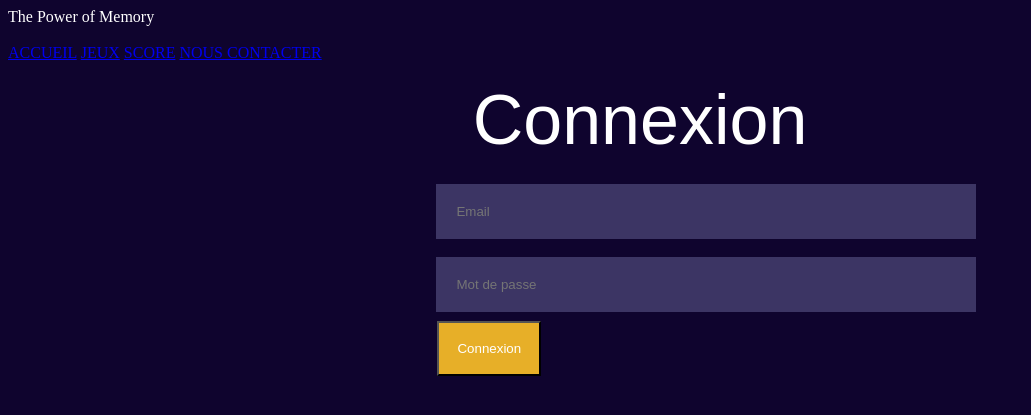
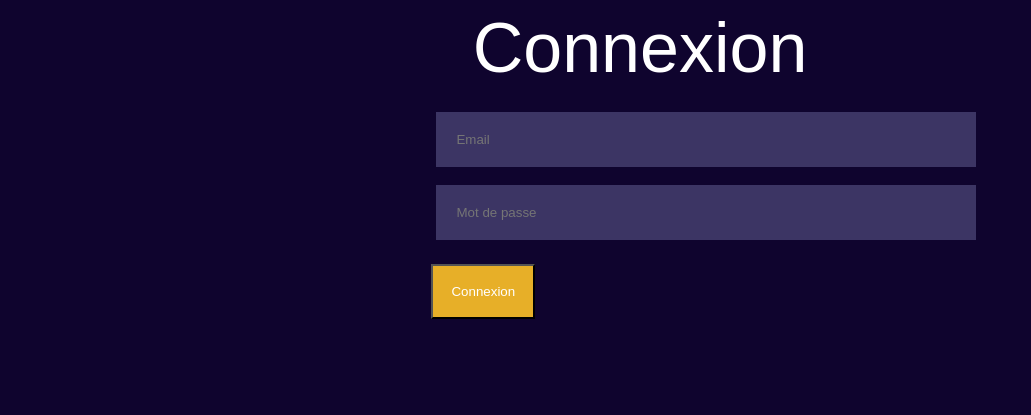
Before and after one commit to Nolent77/memory-website, a PHP site: page /connexion.html in a window 1280 px wide. Shown: the top 415 px of the page, without its empty margins (0-1031 px from the left). Run offline with PHP 8.4, Linux system fonts and the light colour scheme; some web fonts are replaced.

Commit message:
Upadate connexion and inscription for header

```diff
--- a/assets/css/register.css
+++ b/assets/css/register.css
@@ -25,7 +25,7 @@ body{
 }
 
 button{
-    margin-left: 2%;
+    margin-left: 33.5%;
     background-color: #e7af28;
     box-sizing: border-box;
     resize: none;
--- a/connexion.html
+++ b/connexion.html
@@ -13,29 +13,15 @@
 </head>
 
 <body>
-<header>
-
-    <div class="left">The Power of Memory</div>
-    <br>
-
-    <div class="right">
-        <a href="index.html">ACCUEIL</a>
-        <a href="index.html">JEUX</a>
-        <a href="index.html">SCORE</a>
-        <a href="contact.html">NOUS CONTACTER</a>
-    </div>
-
-</header><br>
+<main>
 <div class = "titleConnexion">Connexion</div>
 <div class="regiterBox">
     <input placeholder="Email">
     <input placeholder="Mot de passe">
-    </divclass>
-
+    </div>
     <button> Connexion </button>
-
-    <script src="assets/js/app.js"></script>
-
+</main>
 </body>
 
+
 </html>
```
Also changed, not shown: inscription.html (+3 -20 lines).
